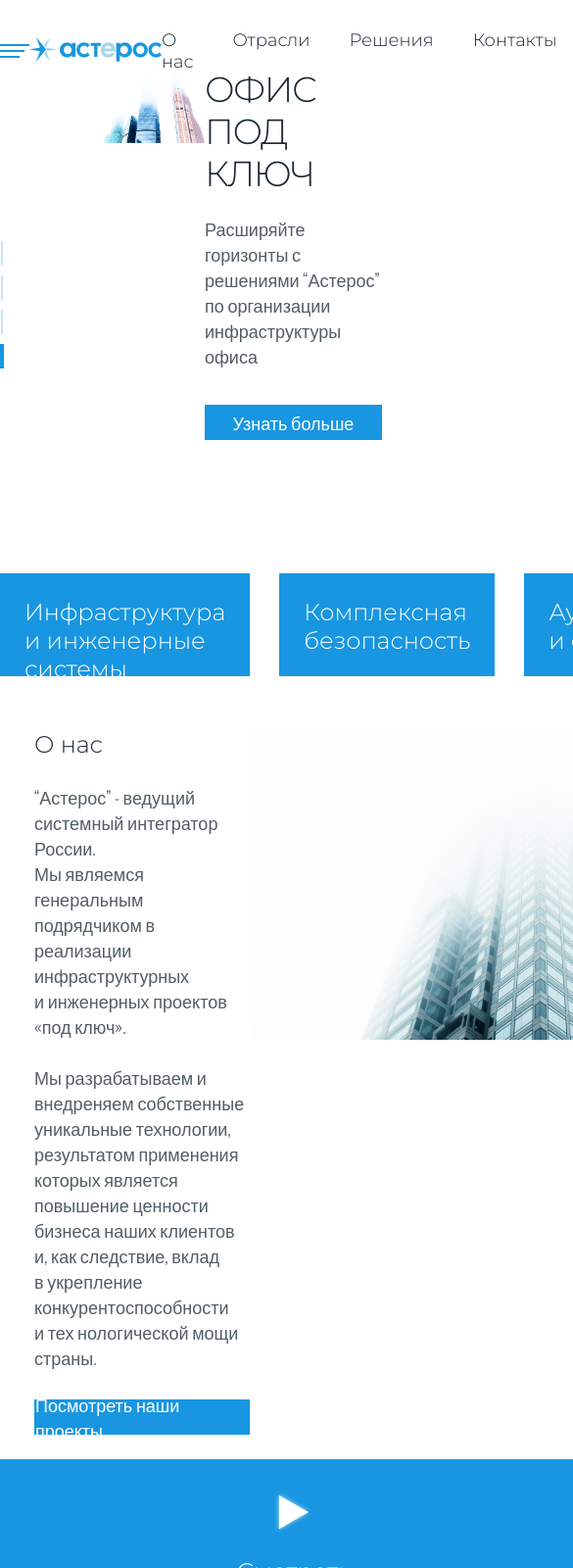
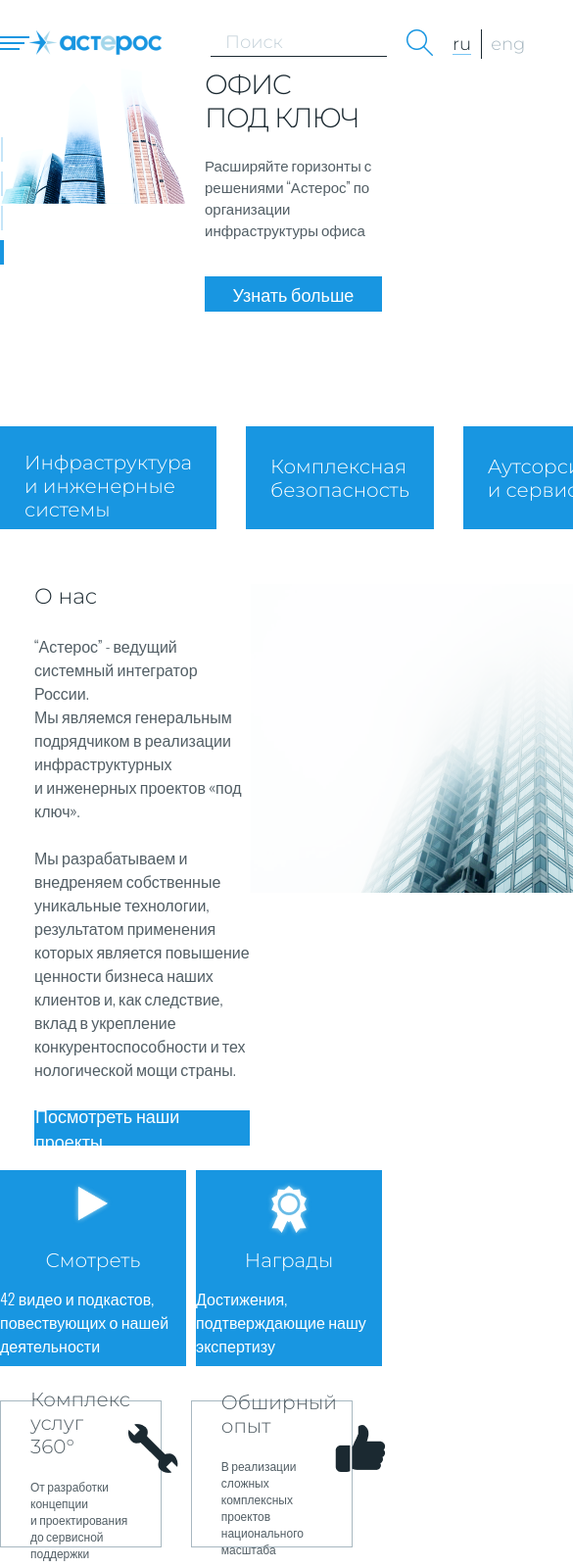
Before and after one commit to ndorph1n/asteros, a plain HTML site: page index.html in a window 390 px wide. Shown: the top 1600 px of the page at 98% size, 585 px wide, since content can reach past the window. Drawn offline with nearby package versions, Linux system fonts and the light colour scheme; files whose address does not match are found by name.

Commit message:
Update style.css

```diff
--- a/style.css
+++ b/style.css
@@ -75,7 +75,6 @@
     top: 0;
     z-index: 2000;
 
-    max-width: 1238px;
     width: 100%;
     height: 350px;
 
@@ -166,7 +165,6 @@
     display: flex;
     flex-direction: column;
     flex-wrap: wrap;
-    column-gap: 70px;
     flex: 1 1 60%;
 }
 .menu__text > a {
@@ -440,6 +438,7 @@
 }
 .content__menu--bottom > a {
     text-decoration: none;
+    flex: 1 1 50%;
 }
 
 .content__btn {
@@ -466,9 +465,10 @@
     align-items: center;
     justify-content: center;
 
-    width: 600px;
+    max-width: 600px;
     height: 200px;
 }
+
 
 .content__btn--top {
     width: 393px;
@@ -628,6 +628,7 @@
     max-width: 1200px;
 
     margin-top: 40px;
+    padding: 0 10px;
 
     display: flex;
     flex-direction: row;
@@ -693,3 +694,115 @@
     margin-top: 65px;
     padding-bottom: 30px;
 }
+
+
+/* Adaptive */
+
+@media (max-width: 1238px) {
+
+}
+
+@media (max-width: 990px) {
+body {
+    font-size: 12px;
+}
+
+.nav {
+    margin-left: 25px;
+}
+
+.content__btn{
+    font-size: 22px;
+}
+
+.content__menu--bottom {
+    column-gap: 10px;
+}
+
+h2 {
+    font-size: 20px;
+}
+}
+
+
+
+
+@media (max-width: 969px) {
+.nav {
+    display: none;
+}
+.search {
+    margin-left: 50px;
+}
+}
+
+
+
+
+
+@media (max-width: 770px) {
+
+
+.intro {
+    height: 400px;
+}
+.slider {
+    top: 70px;
+}
+
+.intro__img {
+    margin: 0;
+}
+.intro__text {
+    margin-left: 20px;
+}
+.intro__title > h1 {
+    font-size: 28px;
+}
+.intro__description {
+    font-size: 15px;
+}
+
+.aboutus__title > h2 {
+    font-size: 22px;
+}
+.aboutus__text {
+    font-size: 16px;
+}
+
+.content__btn {
+    font-size: 20px;
+}
+.content__text > p {
+    font-size: 16px;
+}
+
+.advantage__block {
+    flex: 1 1 30%;
+}
+
+.advantage__icon > img {
+    left: -17px;
+    top: -51px;
+}
+
+.partners__icons {
+    flex-wrap: wrap;
+    row-gap: 15px;
+}
+.partners__img {
+    flex: 1 1 30%;
+
+    text-align: center;
+}
+
+
+
+}
+
+
+
+
+@media (max-width: 575px) {
+
+}
```
